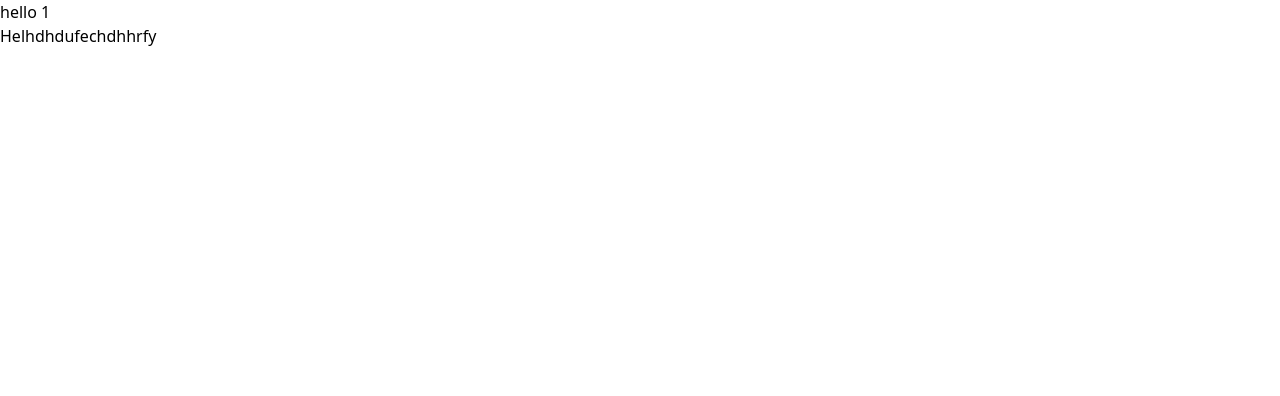
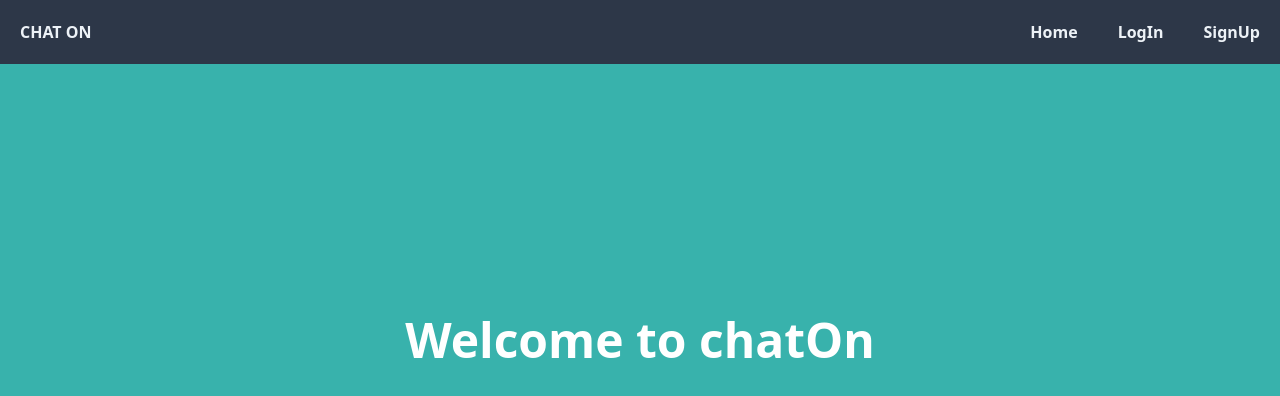
Before and after one commit to VikasPandey3/chatOn, a React (Create React App) app: page / in a window 1280 px wide. Shown: the top 396 px of the page. Built offline with nearby package versions, Linux system fonts and the light colour scheme; no server answers.

Commit message:
ui improvement part1

```diff
--- a/package.json
+++ b/package.json
@@ -7,9 +7,11 @@
     "@testing-library/react": "^9.5.0",
     "@testing-library/user-event": "^7.2.1",
     "firebase": "^7.15.5",
+    "radium": "^0.26.1",
     "react": "^16.13.1",
     "react-dom": "^16.13.1",
     "react-redux": "^7.2.0",
+    "react-responsive": "^8.2.0",
     "react-router-dom": "^5.2.0",
     "react-scripts": "3.4.1",
     "redux": "^4.0.5",
--- a/src/App.js
+++ b/src/App.js
@@ -6,10 +6,9 @@ import {
   Redirect,
 } from "react-router-dom";
 import Home from './pages/Home';
-import Signup from './pages/Signup';
-import Login from './pages/Login';
 import Main from './pages/main';
 import { auth } from './services/firebase';
+import Radium, { StyleRoot } from 'radium'
 
 
 function PrivateRoute({component:Component,authenticated,...rest}) {
@@ -17,7 +16,7 @@ function PrivateRoute({component:Component,authenticated,...rest}) {
       <Route
        {...rest}
         render={(props)=> authenticated ?<Component{...props}/>:<Redirect
-        to={{pathname:'/login', state:{from:props.location}}}/>}
+        to={{pathname:'/', state:{from:props.location}}}/>}
       />
   )
 }
@@ -43,8 +42,6 @@ function PublicRoute({ component: Component, authenticated, ...rest }) {
 
   }
   componentDidMount() {
-    var current=new Date()
-    console.log('user authentication start',current.toLocaleTimeString())
     auth().onAuthStateChanged((user)=>{
       if(user){
         this.setState({
@@ -58,22 +55,25 @@ function PublicRoute({ component: Component, authenticated, ...rest }) {
         })
       }
     })
-    console.log('user authentication end',current.toLocaleTimeString())
   }
 
   render() {
     console.log('app.js')
-    return this.state.loading? <h2>Loading...</h2> : (
-      <Router>
-        <Switch>
-          <Route exact path="/" component={Home}></Route>
-          <PrivateRoute path="/main" authenticated={this.state.authenticated} component={Main}></PrivateRoute>
-          <PublicRoute path="/signup" authenticated={this.state.authenticated} component={Signup}></PublicRoute>
-          <PublicRoute path="/login" authenticated={this.state.authenticated} component={Login}></PublicRoute>
-        </Switch>
-      </Router>
+    return(
+       this.state.loading? <h2>Loading...</h2> : (
+      <StyleRoot>
+        <Router>
+          <Switch>
+            <PublicRoute exact path="/" authenticated={this.state.authenticated} component={Home}></PublicRoute>
+            <PrivateRoute path="/main" authenticated={this.state.authenticated} component={Main}></PrivateRoute>
+            {/* <PublicRoute path="/signup" authenticated={this.state.authenticated} component={Signup}></PublicRoute>
+            <PublicRoute path="/login" authenticated={this.state.authenticated} component={Login}></PublicRoute> */}
+          </Switch>
+        </Router>
+      </StyleRoot>
+       )
     );
   }
 }
 
-export default App
+export default Radium(App)
--- a/src/components/Nav.js
+++ b/src/components/Nav.js
@@ -14,57 +14,57 @@ export class Nav extends Component {
       toggle: false,
     };
 
-    this.handleSignout = this.handleSignout.bind(this);
+    // this.handleSignout = this.handleSignout.bind(this);
   }
   openCard = () => {
     this.setState({ isOpen: !this.state.isOpen });
   };
 
-  handleSignout() {
-    auth()
-      .signOut()
-      .then(() => {
-        console.log("successful logout");
-      })
-      .catch((error) => {
-        this.setState({ logoutError: error.message });
-      });
-  }
-  handleChange = (e) => {
-    if (e.target.files[0]) {
-      console.log(e.target.files[0]);
-      const image = e.target.files[0];
-      this.setState(() => ({ image }));
-    }
-  };
+  // handleSignout() {
+  //   auth()
+  //     .signOut()
+  //     .then(() => {
+  //       console.log("successful logout");
+  //     })
+  //     .catch((error) => {
+  //       this.setState({ logoutError: error.message });
+  //     });
+  // }
+  // handleChange = (e) => {
+  //   if (e.target.files[0]) {
+  //     console.log(e.target.files[0]);
+  //     const image = e.target.files[0];
+  //     this.setState(() => ({ image }));
+  //   }
+  // };
 
-  handleUpload = () => {
-    const { image } = this.state;
-    const uploadTask = Storage.ref(`profileImages/${image.name}`).put(image);
-    uploadTask.on(
-      "state_changed",
-      (snapshot) => {
-        // progress function ...
-        const progress = Math.round(
-          (snapshot.bytesTransferred / snapshot.totalBytes) * 100
-        );
-        this.setState({ progress });
-      },
-      (error) => {
-        // Error function ...
-        console.log(error);
-      },
-      () => {
-        // complete function ...
-        Storage.ref("profileImages")
-          .child(image.name)
-          .getDownloadURL()
-          .then((url) => {
-            this.setState({ url });
-          });
-      }
-    );
-  };
+  // handleUpload = () => {
+  //   const { image } = this.state;
+  //   const uploadTask = Storage.ref(`profileImages/${image.name}`).put(image);
+  //   uploadTask.on(
+  //     "state_changed",
+  //     (snapshot) => {
+  //       // progress function ...
+  //       const progress = Math.round(
+  //         (snapshot.bytesTransferred / snapshot.totalBytes) * 100
+  //       );
+  //       this.setState({ progress });
+  //     },
+  //     (error) => {
+  //       // Error function ...
+  //       console.log(error);
+  //     },
+  //     () => {
+  //       // complete function ...
+  //       Storage.ref("profileImages")
+  //         .child(image.name)
+  //         .getDownloadURL()
+  //         .then((url) => {
+  //           this.setState({ url });
+  //         });
+  //     }
+  //   );
+  // };
   render() {
     return (
       <>
@@ -77,9 +77,9 @@ export class Nav extends Component {
             </div>
 
             <div className={(this.state.toggle?"block ":"hidden ")+" flex flex-col sm:flex sm:flex-row sm:flex-grow justify-end divide-y divide-gray-400"}>
-                <button className='text-gray-200 sm:m-2 sm:border-none hover:text-black  rounded-md hover:bg-white font-semibold p-3 text-left'>Home</button>
-                <button className='text-gray-200 sm:m-2 sm:border-none hover:text-black  rounded-md hover:bg-white font-semibold p-3 text-left'>{this.props.user.email}</button>
-                <button onClick={this.handleSignout} className='text-gray-200 sm:m-2 rounded-md sm:border-none hover:text-black hover:bg-white font-semibold p-3 text-left'>Logout</button>
+                <button className='text-gray-200 sm:m-2 sm:border-none hover:text-black outline-none rounded-md hover:bg-white font-semibold p-3 text-left'>Home</button>
+                <button className='text-gray-200 sm:m-2 sm:border-none hover:text-black  rounded-md hover:bg-white font-semibold p-3 text-left'>LogIn</button>
+                <button onClick={this.handleSignout} className='text-gray-200 sm:m-2 rounded-md sm:border-none hover:text-black hover:bg-white font-semibold p-3 text-left'>SignUp</button>
             </div>
         </nav>
 
--- a/src/pages/Contacts.js
+++ b/src/pages/Contacts.js
@@ -13,7 +13,7 @@ class Contacts extends Component {
   }
 
   componentDidMount() {
-    const {path,contactDetail,userUid,currentOppositeUser} = this.props;
+    const {path,contactDetail} = this.props;
     const receiver=contactDetail.uid
 
     db.ref(`onetoone/${path}/lastSentMessageTimestamp`)
@@ -44,7 +44,6 @@ class Contacts extends Component {
     }
   }
   render() {
-    //const { contactDetail, RecMsgTstamp, currentOwner } = this.props;
     const { email,name, uid } = this.props.contactDetail;
     console.log("contacts");
     return (
--- a/src/pages/Home.js
+++ b/src/pages/Home.js
@@ -1,36 +1,64 @@
 import React, { Component } from 'react'
+import Nav from '../components/Nav'
+import Login from './Login'
+import Signup from './Signup'
+export class Home extends Component {
+    constructor(props) {
+        super(props);
+        this.state = {
+          toggle: false,
+          key:'home'
+        };
+        this.handlePage=this.handlePage.bind(this);
+    }
+    handlePage(e){
+        console.log(e.target.name);
+        this.setState({key:e.target.name})
 
-export class Home extends Component {
+    }
     render() {
         return (
-            <div className='relative overflow-hidden'>
-                <div className='h-40 overflow-auto'>
-                    <div>
-                        <div className='sticky top-0'> hello 1</div>
-                        <div className='pb-48'>Helhdhdufechdhhrfy</div>
+        <div className='relative' style={{height:'100%',margin:'0'}}>
+            <div style={{height:'65px'}} className='absolute top-0 w-full z-10'>
+                <nav className='flex flex-col sm:flex-row bg-gray-800 justify-between w-full'>
+                    <div className=" flex justify-between sm:justify-start border-b-2 border-gray-200 sm:border-none">
+                        <strong><div className='text-gray-200 m-2 p-3 uppercase'>Chat On</div></strong>
+                        <button className='focus:outline-none focus:ring focus:border-blue-300 sm:hidden text-gray-200 m-2 p-3'
+                        onClick={()=>this.setState({toggle:!this.state.toggle})}>
+                        <i className={!this.state.toggle ?"fa fa-fw fa-bars":"fa fa-fw fa-times"}></i></button>
                     </div>
-                    <div>
-                        <div className='sticky top-0'> hello 2</div>
-                        <div className='pb-48'>Helhdhdufechdhhrfy</div>
+                    <div className={this.state.toggle?"block ":"hidden sm:block"}>
+                        <div className="flex flex-col sm:flex sm:flex-row sm:flex-grow justify-end divide-y divide-gray-400">
+                            <button onClick={this.handlePage} name='home' className='text-gray-200 sm:m-2 sm:border-none hover:text-black focus:outline-none focus:ring focus:border-green-100 rounded-md hover:bg-white font-semibold p-3 text-left'>Home</button>
+                            <button onClick={this.handlePage} name='login' className='text-gray-200 sm:m-2 sm:border-none hover:text-black focus:outline-none focus:ring focus:border-blue-300 rounded-md hover:bg-white font-semibold p-3 text-left'>LogIn</button>
+                            <button onClick={this.handlePage} name='signup'className='text-gray-200 sm:m-2 rounded-md sm:border-none hover:text-black focus:outline-none focus:ring focus:border-blue-300 hover:bg-white font-semibold p-3 text-left'>SignUp</button>
+                        </div>
                     </div>
-                    <div>
-                        <div className='sticky top-0'> hello 3</div>
-                        <p className='p-48'>Helhdhdufechdhhrfy</p>
-                    </div>
-                    <div>
-                        <div className='sticky top-0'> hello 4</div>
-                        <p className='pb-48'>Helhdhdufechdhhrfy</p>
-                    </div>
-                    <div>
-                        <div className='sticky top-0'> hello 5</div>
-                        <p className='pb-48'>Helhdhdufechdhhrfy</p>
-                    </div>
-                    <div>
-                        <div className='sticky top-0'> hello 6</div>
-                        <p className='pb-48'>Helhdhdufechdhhrfy</p>
-                    </div>
-                </div>
+                </nav>
             </div>
+            <div style={{paddingTop:'64px'}} className='absolute w-full h-screen'>
+                {(()=>{
+                    switch (this.state.key) {
+                        case 'home':
+                            return(
+                                <div className='text-center w-full bg-teal-500 h-full'>
+                                    <div className='text-3xl font-bold sm:text-5xl relative text-white'
+                                     style={{top:'30vh',display:this.state.home}}
+                                     >
+                                         Welcome to chatOn
+                                    </div>
+                                </div>
+                            )
+                        case 'login':
+                            return <div className='h-full bg-white'><Login/></div>
+                        case 'signup':
+                             return <div className='h-full bg-white'><Signup/></div>
+                        default:
+                            return <div className='text-3xl font-bold sm:text-5xl relative text-white' style={{top:'25vh',display:this.state.home}}>Welcome to chatOn</div>
+                    }
+                })()}
+            </div>
+        </div>
         )
     }
 }
--- a/src/pages/ShowChat.js
+++ b/src/pages/ShowChat.js
@@ -18,7 +18,7 @@ class ShowChat extends Component {
       snapshot.forEach((snap)=>{
           // chats.push(snap.val())
           var x=snap.val().date
-          if(y!=x){
+          if(y!==x){
             chats[x]=[]
             y=x;
           }
--- a/src/pages/Signup.js
+++ b/src/pages/Signup.js
@@ -38,9 +38,9 @@ class Signup extends Component {
   }
   render() {
     return (
-      <div className='flex items-center justify-center w-full h-screen sm:py-32"'>
+      <div className='flex items-center justify-center w-full h-full py-24 sm:py-32'>
         <form
-          className="w-2/5 m-4 border-2 border-blue-500 rounded-md shadow "
+          className=" w-full sm:w-2/5 mx-4 border-2 border-blue-500 rounded-md shadow "
           autoComplete="off"
           onSubmit={this.handleSubmit}
         >
--- a/src/pages/Status.js
+++ b/src/pages/Status.js
@@ -1,6 +1,6 @@
 import React, { Component } from "react";
 import { connect } from "react-redux";
-import { db, auth } from "../services/firebase";
+import { db} from "../services/firebase";
 
 
 class Status extends Component {
--- a/src/pages/main.js
+++ b/src/pages/main.js
@@ -6,6 +6,7 @@ import Contacts from "../pages/Contacts";
 import ShowChat from "./ShowChat";
 import Status from "./Status";
 import MessageBox from "../components/MessageBox";
+import Radium, { StyleRoot } from 'radium'
 class main extends Component {
   constructor(props) {
     super(props);
@@ -85,42 +86,40 @@ class main extends Component {
     });
   }
   render() {
-    console.log("main render");
-    return (
-      <div className="absolute w-full h-full overflow-hidden top-0 left-0 p-0 m-0 bg-yello-400">
-        {/* first div covering full screen */}
-        <div
-          className="h-full w-full relative overflow-hidden overflow-y-auto bg-green-900"
-          style={{ zIndex: "100" }}
-        >
-          {/* second dive can overflow in y direction */}
-          <div className="flex relative top-0 left-0 w-full h-full overflow-hidden origin-center bg-white"
-              style={{ minHeight: "512px", backgroundPosition: "0 0" }}
-            >
-            {/* third div with min height */}
-            <div
-              className="h-full relative overflow-hidden bg-pink-500 hidden sm:block"
-              style={{
+    const style = {
+      contectBox:{
         flexBasis: "30%",
         transform: "translatez(0)",
-                // zIndex: "100",
+        "@media (max-width: 600px)": {
+        flexBasis: "100%",
+        transform: "translatez(0)",
+      }},
+      initBox:{
+        flexBasis: "70%",
+        transform: "translatez(0)",
+        "@media (max-width:600px)":{
+          display:"none",
+      }},
+      chatBox:{
+        flexBasis: "70%",
+        transform: "translatez(0)",
+        "@media (max-width:600px)":{
+          display:"none",
       }}
-            >
-              {/* second div third div */}
+    };
+    return (
+      <div className="absolute w-full h-full overflow-hidden top-0 left-0 p-0 m-0">
+        <div className="h-full w-full relative overflow-hidden overflow-y-auto bg-green-900" style={{ zIndex: "100" }}>
+          <div className="flex relative top-0 left-0 w-full h-full overflow-hidden origin-center bg-white"style={{ minHeight: "512px", backgroundPosition: "0 0" }}>
+
+            {/* contact box start */}
+            <div className="h-full w-full relative overflow-hidden bg-pink-500 sm:block"style={style.contectBox}>
               <div className="flex flex-col h-full">
-                <header
-                  className="flex bg-red-400  flex-baseline w-full content-center justify-end px-4 py-3 relative"
-                  style={{ height: "59px",
-                  // zIndex: "1000",
-                    flex: "none" }}
-                >
+                <header className="flex bg-red-400  flex-baseline w-full content-center justify-end px-4 py-3 relative"style={{ height: "59px", flex: "none" }}>
                   <div className='mx-2'>{this.state.user.email}</div>
                   <div className='mx-2'><button onClick={this.handleSignout}>Logout </button></div>
                 </header>
-                {/* <span className="flex flex-col" style={{ flex: "none" }}></span> */}
-                <div className="bg-green-500" style={{ flex: "none", height: "64px" }}>
-                  <AddContact/>
-                </div>
+                <div className="bg-green-500" style={{ flex: "none", height: "64px" }}><AddContact/></div>
                 <div className="flex-grow overflow-y-auto relative flex flex-col bg-blue-400">
                     { this.state.noContact?
                       <div className='text-center'>No Contacts are added</div>:
@@ -134,10 +133,11 @@ class main extends Component {
                 </div>
               </div>
             </div>
-            <div id='70' className={"h-full relative overflow-hidden origin-top-left bg-white flexBasis "+(this.props.visibility?" block ":" hidden ")}
-                style={{flexBasis: "70%",transform: "translatez(0)"}}
-              >
-                {/* third div inside third div*/}
+            {/* contact box end */}
+
+            {/* chatBox start */}
+            <div className={(this.props.visibility?" block ":" hidden ")} style={style.chatBox}>
+              <div id='70' className="h-full relative overflow-hidden origin-top-left bg-white flexBasis ">
                 <div className="flex flex-col h-full origin-top-left bg-yellow-600">
                   <div className="w-full h-full absolute top-0 bg-blue-200"></div>
                   <Status/>
@@ -145,11 +145,16 @@ class main extends Component {
                   <MessageBox/>
                 </div>
               </div>
-            <div className={!this.props.visibility?" block ":" hidden "+"h-full relative overflow-hidden origin-top-left bg-white relative"}
-                style={{flexBasis: "70%",transform: "translatez(0)"}}
-              >
+            </div>
+            {/* chatBox end */}
+
+            {/* initBox start */}
+            <div className={(!this.props.visibility?" block ":" hidden ")} style={style.initBox}>
+              <div className={"h-full relative overflow-hidden origin-top-left bg-white relative"}>
                 <div className='absolute text-center' style={{top:'50%', left:'50%',width:'200px',height:'50px',marginTop:'-25px',marginLeft:'-100px'}}> Wellcome to chatOn</div>
               </div>
+            </div>
+            {/* initBox end */}
           </div>
         </div>
       </div>
@@ -161,4 +166,4 @@ const mapStateToProp=(state)=>{
     visibility:state.getChat.visibility
   }
 }
-export default connect(mapStateToProp,null)(main);
+export default connect(mapStateToProp,null)(Radium(main));
```
Also changed, not shown: src/pages/Login.js (+6 -3 lines), src/redux/action.js (+0 -12 lines), src/services/firebase.js (+8 -0 lines), 1 other file (tests, documents, lock files or other folders). Lines whose indentation alone changed are shown as unchanged.
